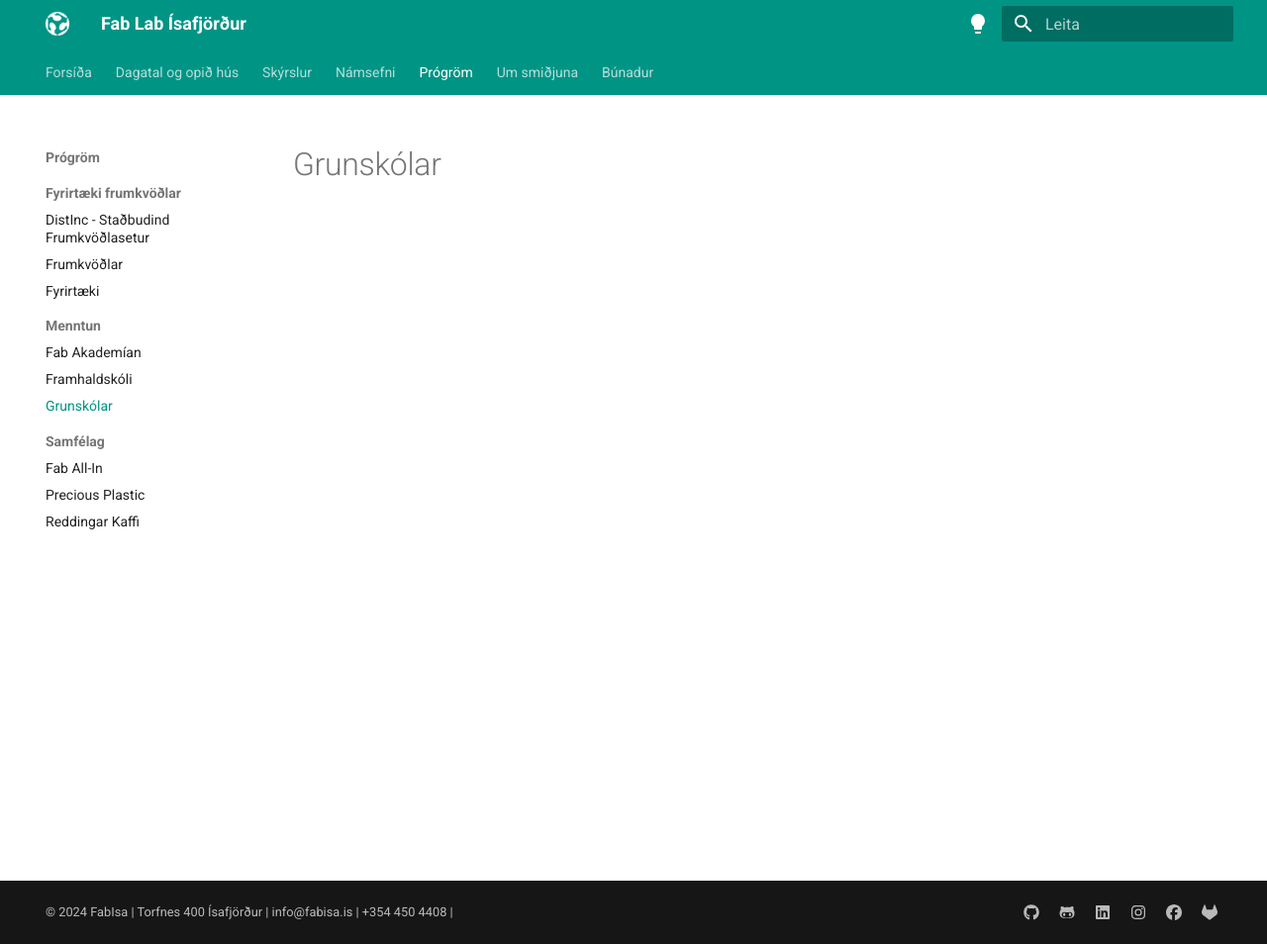
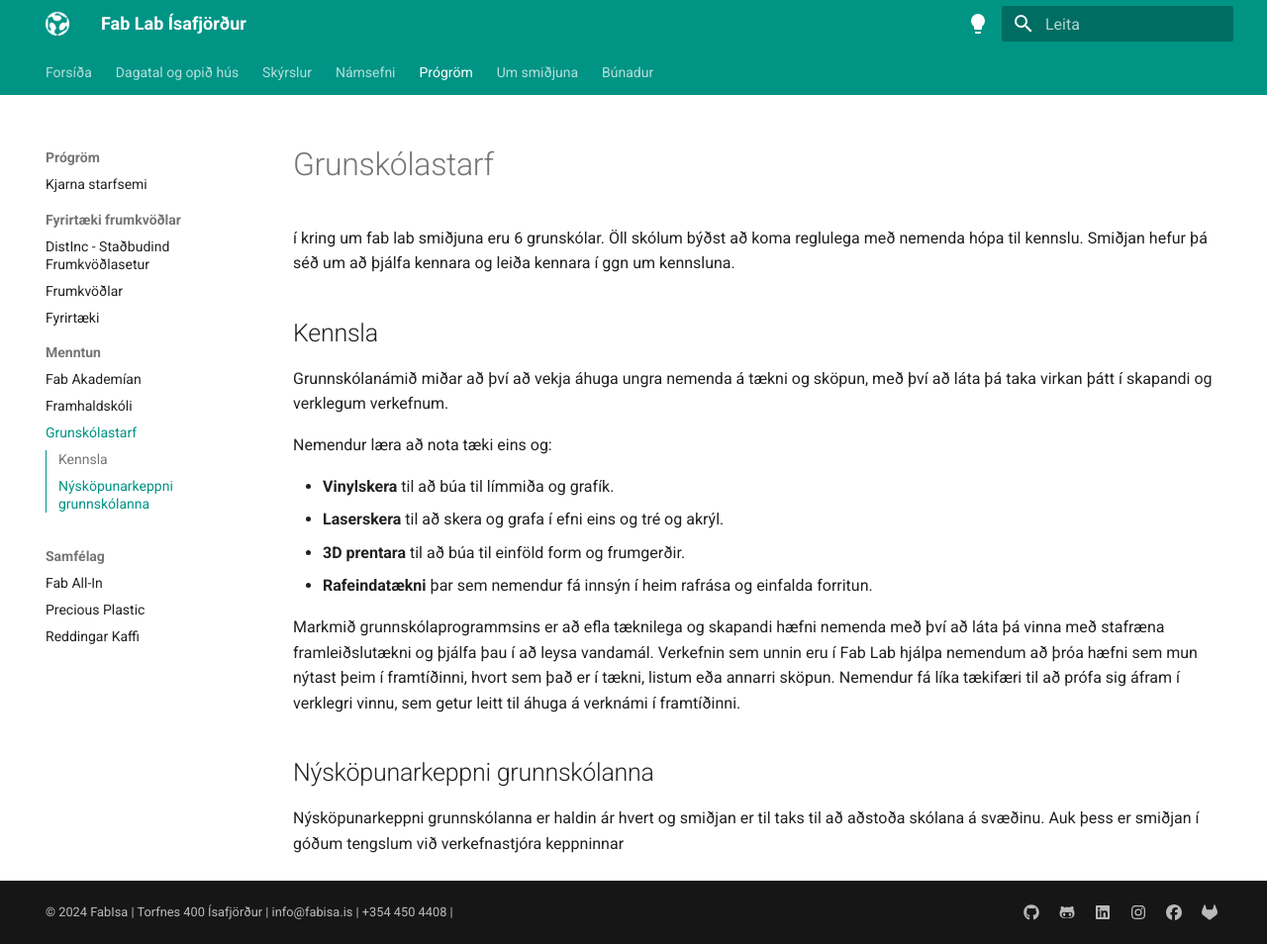
Before and after one commit to fablabisastaff/fabisa_site, an MkDocs documentation site: the page built from docs/Prógröm/Menntun/grunskólar.md, in a window 1280 px wide and 954 px high. Shown: the whole window at 99% size. Built offline with MkDocs 1.6.1 and Material for MkDocs 9.7.7, drawn with Linux system fonts in a browser that asks for light colours.

```diff
--- a/docs/Prógröm/Menntun/grunskólar.md
+++ b/docs/Prógröm/Menntun/grunskólar.md
@@ -1 +1,25 @@
-# Grunskólar
+# Grunskólastarf
+
+í kring um fab lab smiðjuna eru 6 grunskólar. Öll skólum býðst að koma reglulega með nemenda hópa til kennslu.
+Smiðjan hefur þá séð um að þjálfa kennara og leiða kennara í ggn um kennsluna.
+
+## Kennsla
+
+Grunnskólanámið miðar að því að vekja áhuga ungra nemenda á tækni og sköpun, með því að láta þá taka virkan þátt í skapandi og verklegum verkefnum.
+
+Nemendur læra að nota tæki eins og:
+
+- **Vinylskera** til að búa til límmiða og grafík.
+- **Laserskera** til að skera og grafa í efni eins og tré og akrýl.
+- **3D prentara** til að búa til einföld form og frumgerðir.
+- **Rafeindatækni** þar sem nemendur fá innsýn í heim rafrása og einfalda forritun.
+
+Markmið grunnskólaprogrammsins er að efla tæknilega og skapandi hæfni nemenda með því að láta þá vinna með stafræna framleiðslutækni og þjálfa þau í að leysa vandamál. Verkefnin sem unnin eru í Fab Lab hjálpa nemendum að þróa hæfni sem mun nýtast þeim í framtíðinni, hvort sem það er í tækni, listum eða annarri sköpun. Nemendur fá líka tækifæri til að prófa sig áfram í verklegri vinnu, sem getur leitt til áhuga á verknámi í framtíðinni.
+
+## Nýsköpunarkeppni grunnskólanna
+
+Nýsköpunarkeppni grunnskólanna er
+haldin ár hvert og smiðjan er til taks til
+að aðstoða skólana á svæðinu. Auk þess
+er smiðjan í góðum tengslum við
+verkefnastjóra keppninnar
```
Also changed, not shown: docs/Prógröm/Menntun/framhaldskóli.md (+19 -0 lines), docs/Prógröm/index.md (added, +8 -0 lines), docs/Prógröm/Samfélag/precious-plastic.md (line endings or trailing spaces), docs/assets/img/diagrams/coreprograms.svg (added), docs/assets/img/diagrams/hug_hon_fra.svg (added).
